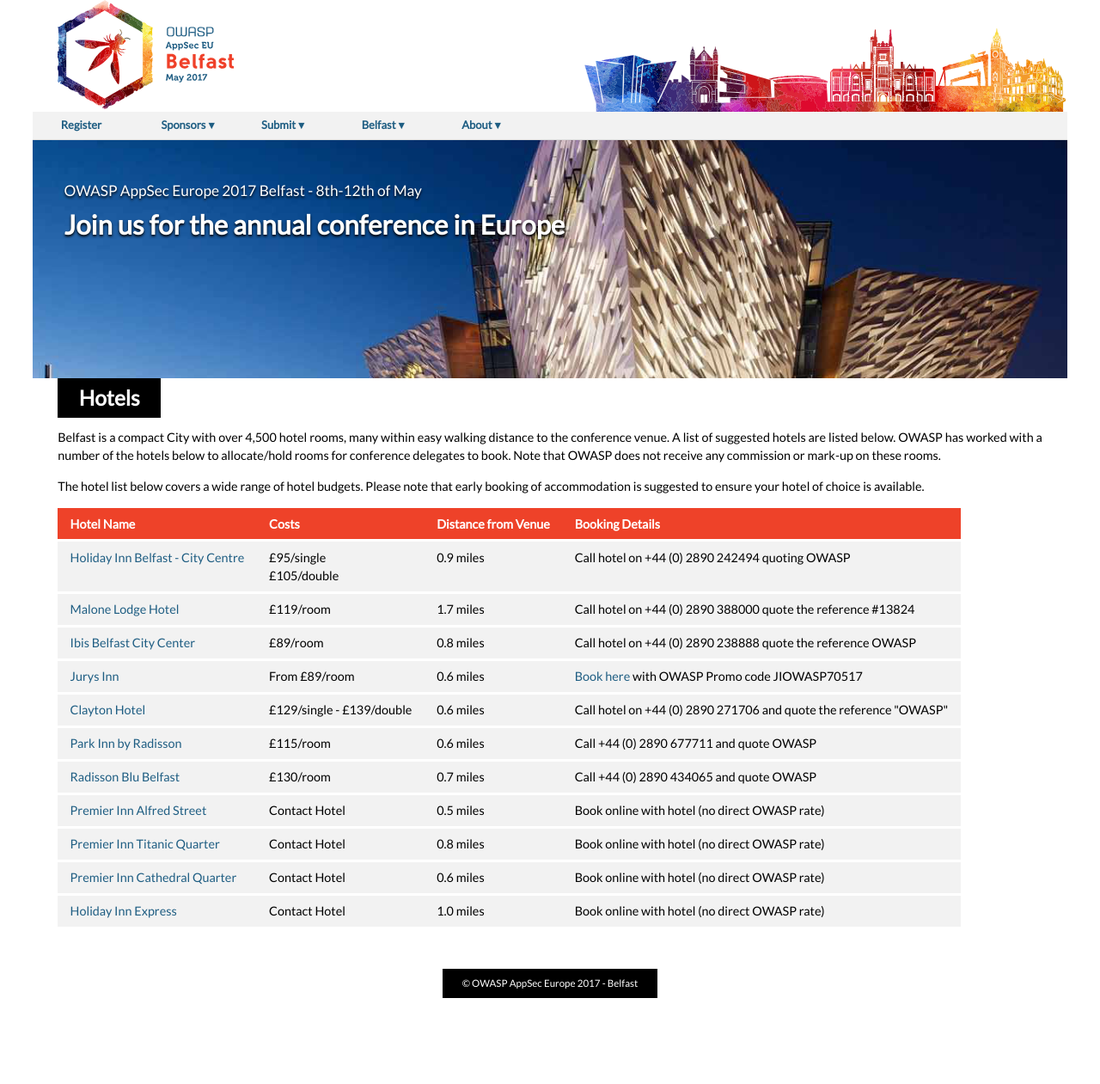
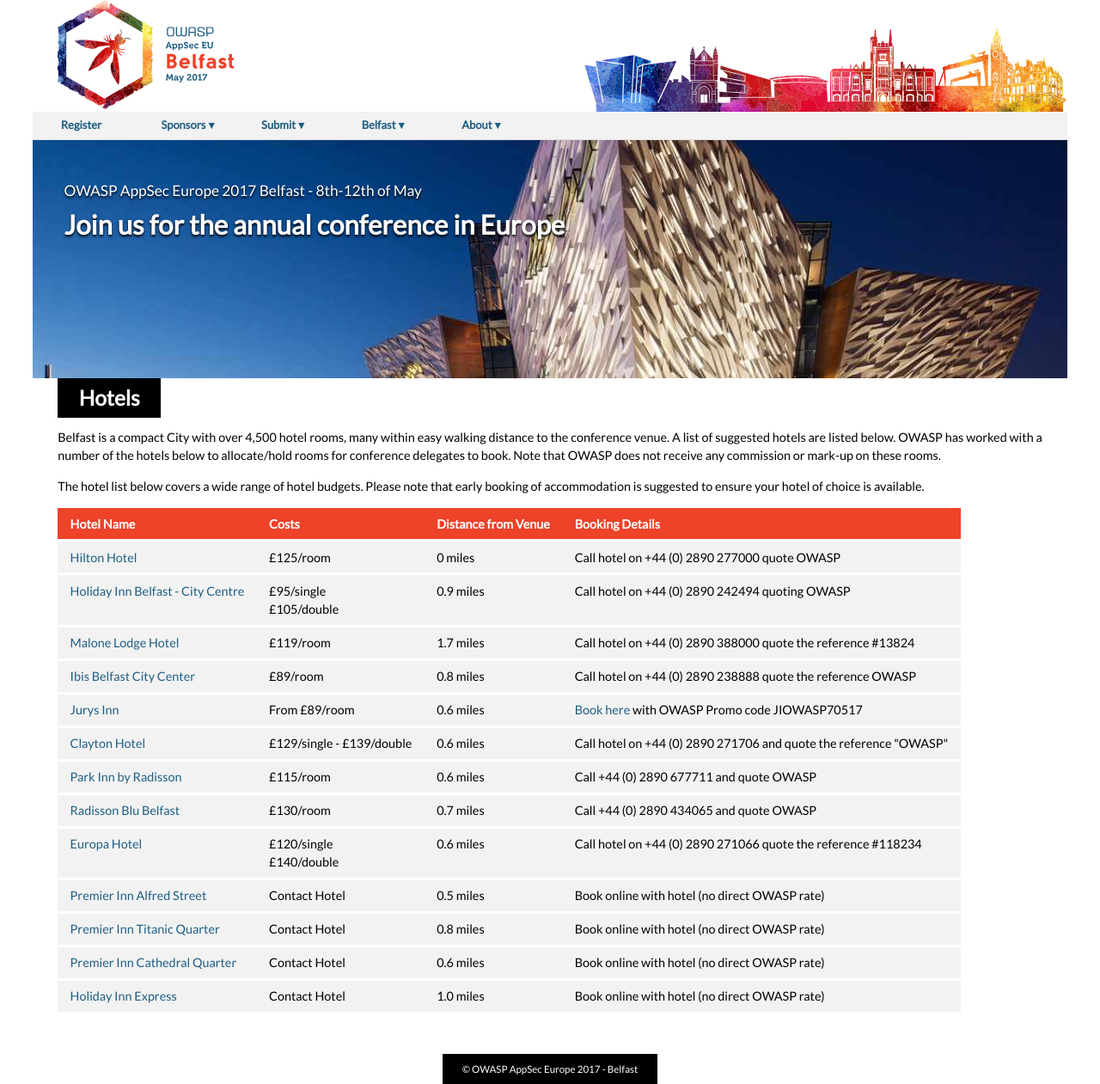
Before and after one commit to OWASP/AppSecEurope2017, a Jekyll site: the page built from belfast/hotel.md, in a window 1280 px wide. Shown: the whole page at 86% size. Built offline with Jekyll 4.4.1, drawn with Linux system fonts in a browser that asks for light colours; before the commit the page ends 1161 px from its top, so only the background shows below that.

Commit message:
hotel updates for hilton and europa hotel

```diff
--- a/belfast/hotel.md
+++ b/belfast/hotel.md
@@ -10,6 +10,7 @@
 
 <table style="text-align: left;">
 <tr><th>Hotel Name</th><th>Costs</th><th>Distance from Venue</th><th>Booking Details</th></tr>
+<tr><td><a href="http://www3.hilton.com/en/hotels/united-kingdom/hilton-belfast-BFSHITW/index.html">Hilton Hotel</a></td><td>£125/room</td><td>0 miles</td><td>Call hotel on +44 (0) 2890 277000 quote OWASP</td></tr>
 <tr><td><a href="https://www.ihg.com/holidayinn/hotels/gb/en/belfast/bfsas/hoteldetail">Holiday Inn Belfast - City Centre</a></td><td>£95/single<br>
 	£105/double</td><td>0.9 miles</td><td>Call hotel on +44 (0) 2890 242494 quoting OWASP</td></tr>
 <tr><td><a href="http://www.malonelodgehotelbelfast.com/en/">Malone Lodge Hotel</a></td><td>£119/room</td><td>1.7 miles</td><td>Call hotel on +44 (0) 2890 388000 quote the
@@ -20,6 +21,7 @@
 <tr><td><a href="http://www.claytonhotelbelfast.com/">Clayton Hotel</a></td><td>£129/single - £139/double</td><td>0.6 miles</td><td>Call hotel on +44 (0) 2890 271706 and quote the reference "OWASP"</td></tr>
 <tr><td><a href="https://www.parkinn.co.uk/hotel-belfast">Park Inn by Radisson</a></td><td>£115/room</td><td>0.6 miles</td><td>Call +44 (0) 2890 677711 and quote OWASP</td></tr>
 <tr><td><a href="https://www.radissonblu.com/en/hotel-belfast">Radisson Blu Belfast</a></td><td>£130/room</td><td>0.7 miles</td><td>Call +44 (0) 2890 434065 and quote OWASP</td></tr>
+<tr><td><a href="http://www.hastingshotels.com/europa-belfast/">Europa Hotel</a></td><td>£120/single<br>£140/double</td><td>0.6 miles</td><td>Call hotel on +44 (0) 2890 271066 quote the reference #118234</td></tr>
 <tr><td><a href="http://www.premierinn.com/gb/en/hotels/northern-ireland/antrim/belfast/belfast-city-centre-alfred-street.html">Premier Inn Alfred Street</a></td><td>Contact Hotel</td><td>0.5 miles</td><td>Book online with hotel (no direct OWASP rate)</td></tr>
 <tr><td><a href="http://www.premierinn.com/gb/en/hotels/northern-ireland/antrim/belfast/belfast-titanic-quarter.html">Premier Inn Titanic Quarter</a></td><td>Contact Hotel</td><td>0.8 miles</td><td>Book online with hotel (no direct OWASP rate)
 </td></tr>
```
